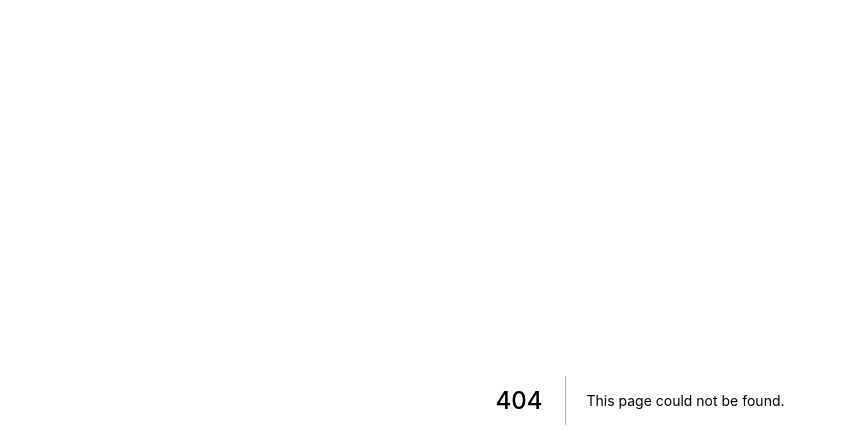
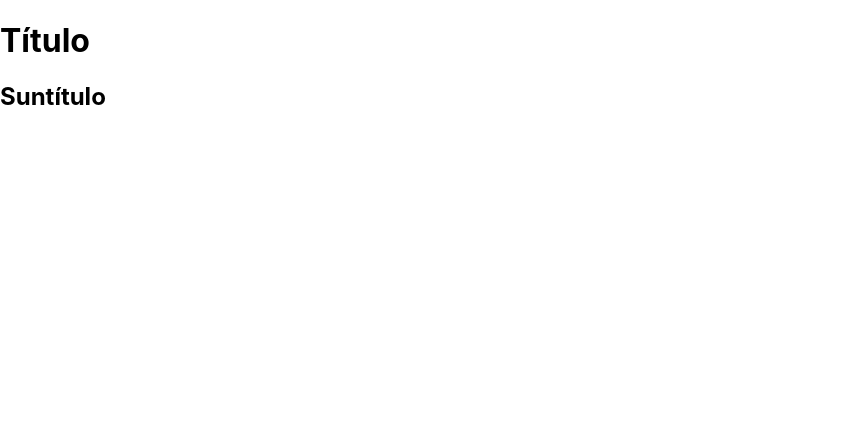
Before and after one commit to AbiezerSidonioJoseOdanacaJunior/exercicionext, a Next.js app in the folder exercicionext/: page /basicos/fragment2 in a window 1280 px wide. Before the commit this address had no page. Shown: the top 448 px of the page, without its empty margins (0-846 px from the left). Built offline with nearby package versions, Linux system fonts and the light colour scheme.

Commit message:
Simple form fragment

```diff
--- /dev/null
+++ b/exercicionext/pages/basicos/fragment2.jsx
@@ -0,0 +1,8 @@
+export default function fragment2() {
+    return (
+        <>
+        <h1>Título</h1>
+        <h2>Suntítulo</h2>
+        </>
+    )
+}
```
